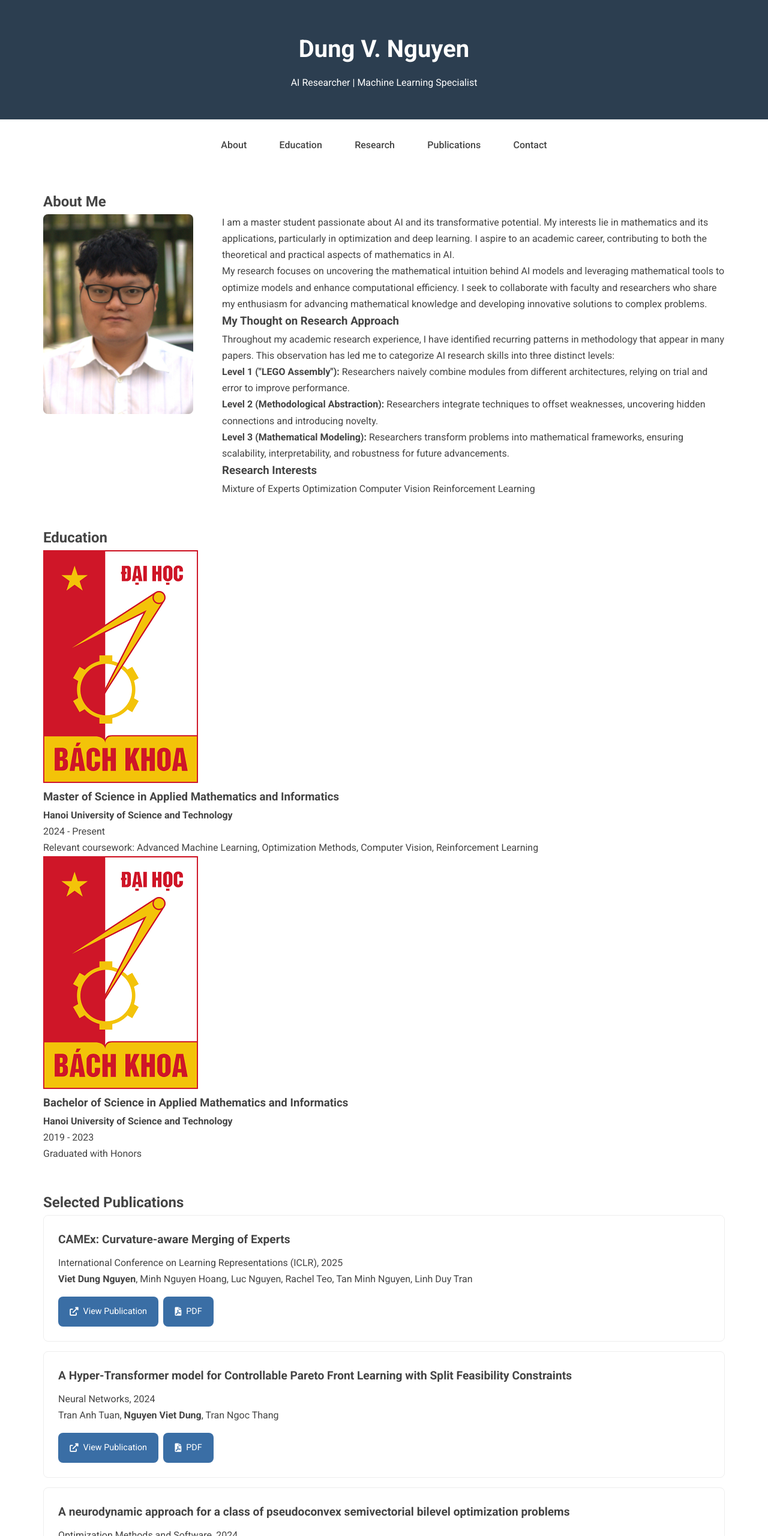
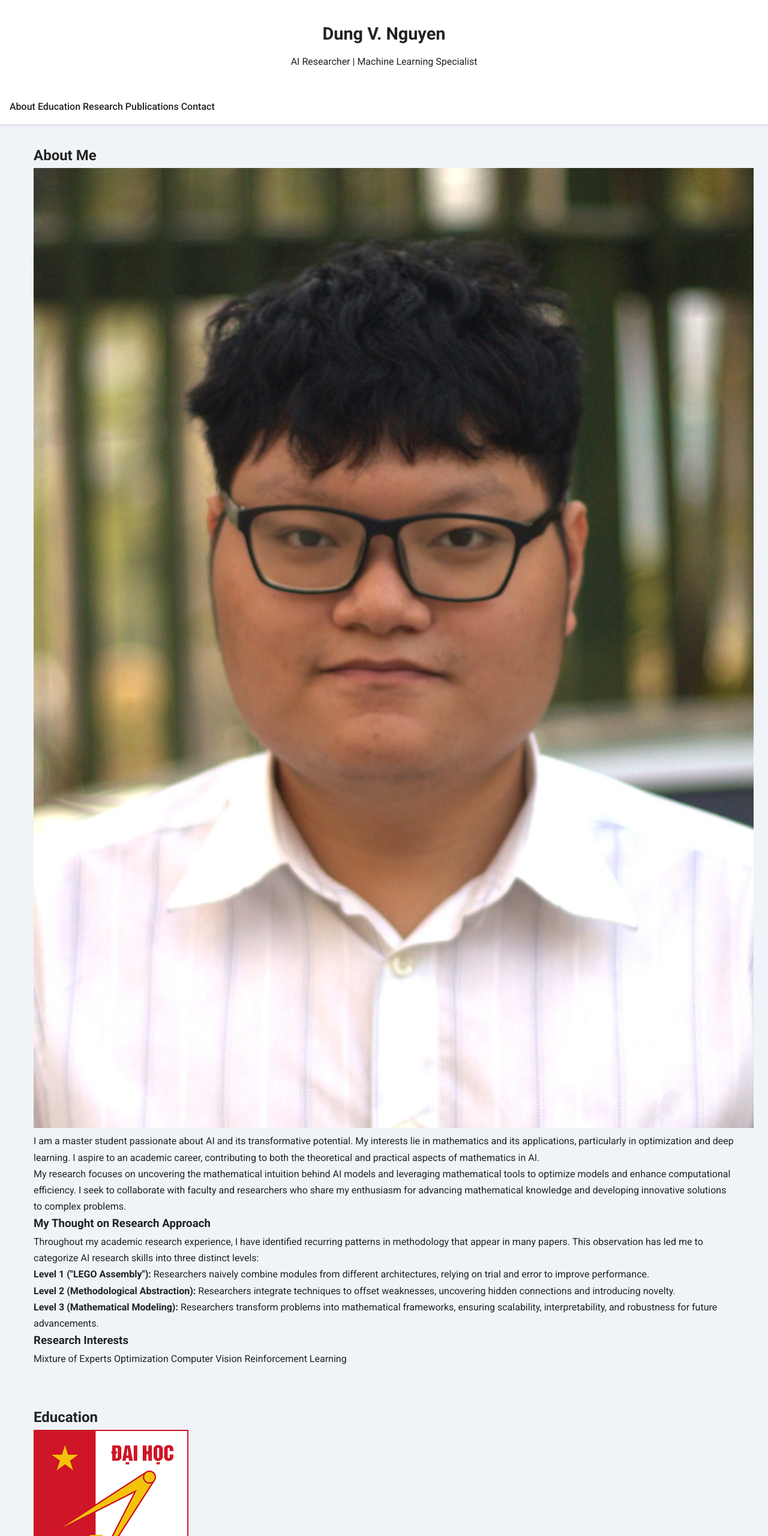
Before and after one commit to kpup1710/kpup1710.github.io, a plain HTML site: page index.html in a window 1280 px wide. Shown: the top 2560 px of the page at 60% size. Drawn offline with Linux system fonts and the light colour scheme; some icons are missing.

Commit message:
Update index.html

```diff
--- a/index.html
+++ b/index.html
@@ -14,13 +14,14 @@
 
     <style>
         :root {
-            --primary-color: #2c3e50;
+            --primary-color: #f0f4f8;
             --accent-color: #3a6ea5;
-            --text-color: #444;
-            --light-bg: #f8f9fa;
+            --text-color: #222;
+            --light-bg: #ffffff;
             --border-radius: 8px;
-            --container-padding: 1rem;
-            --section-spacing: 2rem;
+            --spacing-sm: 0.5rem;
+            --spacing-md: 1rem;
+            --spacing-lg: 2rem;
         }
 
         /* Reset and Base Styles */
@@ -34,267 +35,76 @@
             font-family: 'Roboto', sans-serif;
             line-height: 1.7;
             color: var(--text-color);
-            background-color: white;
-            -webkit-text-size-adjust: 100%;
+            background-color: var(--primary-color);
+            overflow-x: hidden;
         }
 
-        /* Mobile-first Header */
+        /* Header */
         header {
-            background-color: var(--primary-color);
-            color: white;
-            padding: 1.5rem var(--container-padding);
+            background-color: var(--light-bg);
+            color: var(--text-color);
+            padding: var(--spacing-lg) var(--spacing-md);
             text-align: center;
+            box-shadow: 0 2px 5px rgba(0,0,0,0.1);
         }
 
-        header h1 {
+        h1 {
             font-size: 1.8rem;
-            margin-bottom: 0.5rem;
+            margin-bottom: var(--spacing-sm);
         }
 
-        /* Mobile Navigation */
-        .nav-container {
-            background-color: white;
-            box-shadow: 0 2px 10px rgba(0,0,0,0.1);
-            position: sticky;
-            top: 0;
-            z-index: 1000;
+        /* Navigation */
+        nav {
+            background-color: var(--light-bg);
+            padding: var(--spacing-md);
+            box-shadow: 0 2px 5px rgba(0,0,0,0.1);
         }
 
-        nav {
-            max-width: 1200px;
-            margin: 0 auto;
-            padding: 0.5rem var(--container-padding);
-            overflow-x: auto;
-            -webkit-overflow-scrolling: touch;
-            white-space: nowrap;
+        .nav-links {
             display: flex;
-            justify-content: flex-start;
-            gap: 1rem;
+            justify-content: center;
+            gap: var(--spacing-lg);
+            list-style: none;
         }
 
         nav a {
             color: var(--text-color);
             text-decoration: none;
             font-weight: 500;
-            padding: 0.5rem 0.8rem;
-            border-radius: var(--border-radius);
-            transition: background-color 0.3s;
+            transition: color 0.3s ease;
         }
 
-        nav a:hover {
-            background-color: var(--light-bg);
-            color: var(--accent-color);
-        }
-
-        /* Main Content Container */
+        /* Main Content */
         main {
             max-width: 1200px;
             margin: 0 auto;
-            padding: var(--container-padding);
+            padding: 0 var(--spacing-md);
         }
 
-        /* Responsive Sections */
         section {
-            margin-bottom: var(--section-spacing);
-            background-color: white;
-            border-radius: var(--border-radius);
-            overflow: hidden;
+            padding: var(--spacing-lg) 0;
         }
 
-        /* Mobile-optimized Grid */
-        .research-grid {
-            display: grid;
-            grid-template-columns: 1fr;
-            gap: 1.5rem;
-        }
-
-        .profile-img {
-            width: 100%;
-            max-width: 300px;
-            margin: 0 auto;
-            display: block;
-            border-radius: var(--border-radius);
-        }
-
-        /* Mobile-friendly Publication Items */
-        .publication-item {
-            padding: 1rem;
-            background-color: white;
-            border: 1px solid #eee;
-            border-radius: var(--border-radius);
-            margin-bottom: 1rem;
-        }
-
-        .publication-item h3 {
-            font-size: 1.1rem;
-            margin-bottom: 0.5rem;
-        }
-
-        .publication-links {
-            display: flex;
-            flex-wrap: wrap;
-            gap: 0.5rem;
-            margin-top: 1rem;
-        }
-
-        .button {
-            display: inline-flex;
-            align-items: center;
-            padding: 0.5rem 1rem;
-            background-color: var(--accent-color);
-            color: white;
-            text-decoration: none;
-            border-radius: var(--border-radius);
-            font-size: 0.9rem;
-            gap: 0.5rem;
-            white-space: nowrap;
-        }
-
-        /* Mobile-optimized Contact Grid */
-        .contact-grid {
-            display: grid;
-            grid-template-columns: 1fr;
-            gap: 1rem;
-        }
-
-        .contact-card {
-            padding: 1rem;
+        /* Footer */
+        footer {
             background-color: var(--light-bg);
-            border-radius: var(--border-radius);
-        }
-
-        /* Responsive Footer */
-        footer {
-            background-color: var(--primary-color);
-            color: white;
-            padding: 1.5rem var(--container-padding);
+            color: var(--text-color);
             text-align: center;
-            margin-top: 2rem;
+            padding: var(--spacing-lg);
+            margin-top: var(--spacing-lg);
+            box-shadow: 0 -2px 5px rgba(0,0,0,0.1);
         }
 
         .social-links {
-            margin-top: 1rem;
-            display: flex;
-            justify-content: center;
-            gap: 1rem;
+            margin-top: var(--spacing-md);
         }
 
         .social-icon {
-            color: white;
+            color: var(--text-color);
             font-size: 1.5rem;
-            text-decoration: none;
+            margin: 0 var(--spacing-sm);
         }
 
-        /* Tablet Breakpoint (768px) */
-        @media (min-width: 768px) {
-            header {
-                padding: 3rem var(--container-padding);
-            }
-
-            header h1 {
-                font-size: 2.5rem;
-            }
-
-            nav {
-                justify-content: center;
-                padding: 1rem var(--container-padding);
-            }
-
-            .research-grid {
-                grid-template-columns: 250px 1fr;
-                gap: 2rem;
-            }
-
-            .contact-grid {
-                grid-template-columns: repeat(2, 1fr);
-            }
-
-            .publication-item {
-                padding: 1.5rem;
-            }
-        }
-
-        /* Desktop Breakpoint (1024px) */
-        @media (min-width: 1024px) {
-            :root {
-                --container-padding: 2rem;
-                --section-spacing: 3rem;
-            }
-
-            .research-grid {
-                gap: 3rem;
-            }
-
-            .publication-item h3 {
-                font-size: 1.2rem;
-            }
-        }
-
-        /* Large Desktop Breakpoint (1200px) */
-        @media (min-width: 1200px) {
-            main {
-                padding: var(--container-padding) 2rem;
-            }
-        }
-
-        /* Touch Device Optimizations */
-        @media (hover: none) {
-            nav a {
-                padding: 0.8rem 1.2rem;
-            }
-
-            .button {
-                padding: 0.8rem 1.2rem;
-            }
-        }
-
-        /* Dark Mode Support */
-        @media (prefers-color-scheme: dark) {
-            :root {
-                --text-color: #e0e0e0;
-                --light-bg: #2a2a2a;
-            }
-
-            body {
-                background-color: #1a1a1a;
-            }
-
-            .publication-item {
-                background-color: #2a2a2a;
-                border-color: #3a3a3a;
-            }
-
-            nav {
-                background-color: #1a1a1a;
-            }
-
-            .nav-container {
-                background-color: #1a1a1a;
-            }
-        }
-
-        /* Print Styles */
-        @media print {
-            nav,
-            .button,
-            .social-links {
-                display: none;
-            }
-
-            body {
-                background: white;
-                color: black;
-            }
-
-            section {
-                page-break-inside: avoid;
-            }
-
-            a {
-                text-decoration: none;
-                color: black;
-            }
-        }
     </style>
 </head>
 <body>
```
